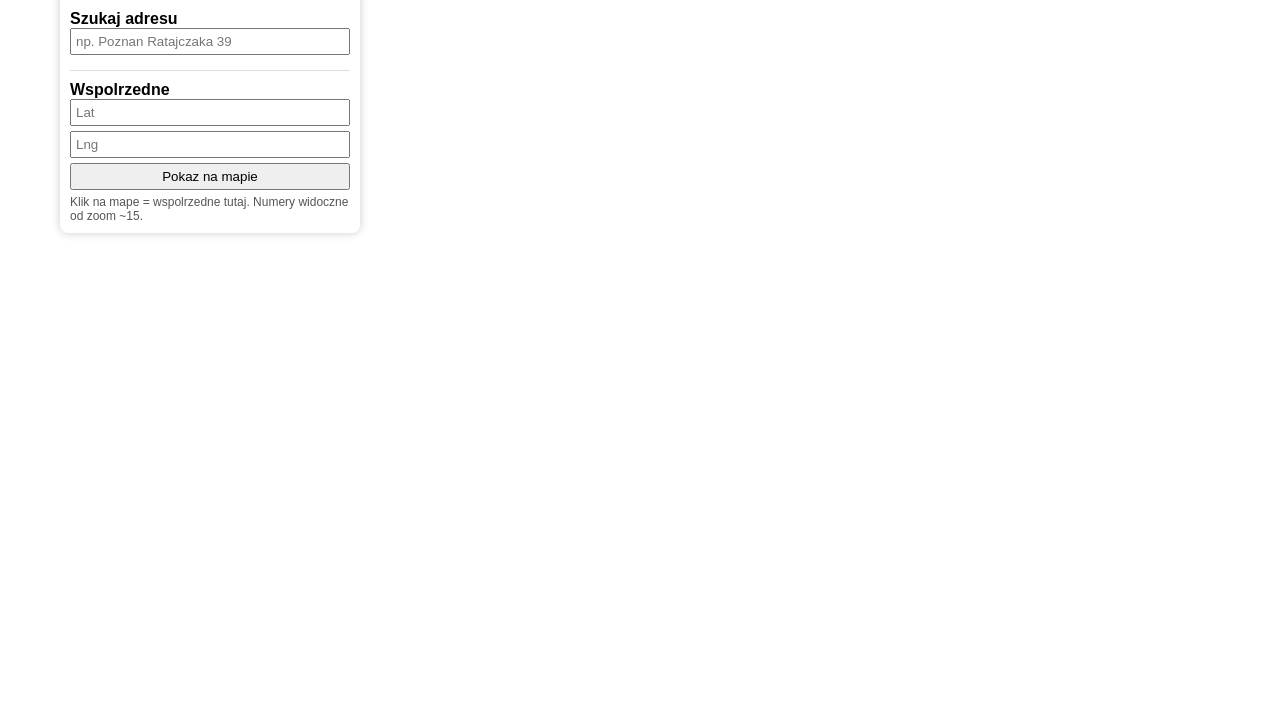
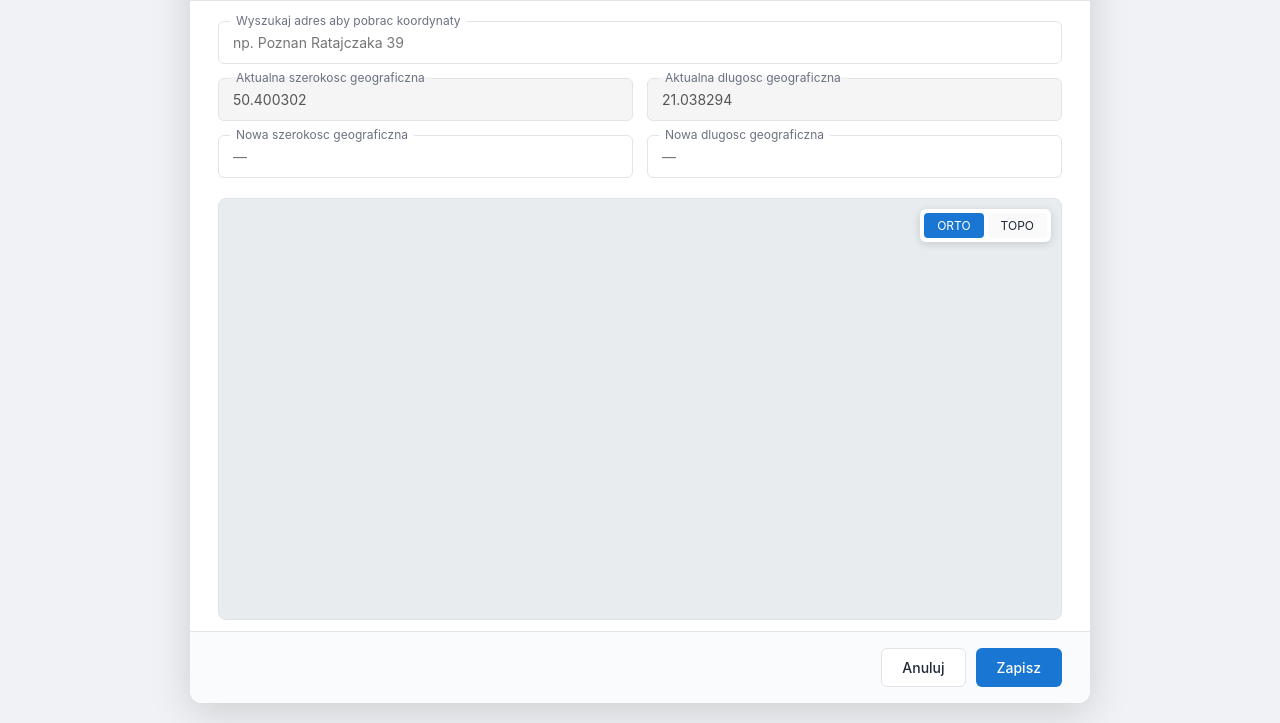
Before and after one commit to HugeAdamXXL/MapkaXXL, a plain HTML site: page index.html in a window 1280 px wide. Shown: the part 77-800 px from the top of the page. Drawn offline with Linux system fonts and the light colour scheme.

Commit message:
Update index.html

```diff
--- a/index.html
+++ b/index.html
@@ -2,40 +2,207 @@
 <html lang="pl">
 <head>
 <meta charset="UTF-8">
-<title>Mapa iMapLite — ORTO/TOPO + numery adresowe</title>
+<title>Lokalizacja na mapie</title>
 <style>
-body { margin:0; font-family: sans-serif; }
-#panel {
-    position: absolute; top: 10px; left: 60px;
-    z-index: 9999; background: white; padding: 10px;
-    border-radius: 8px; box-shadow: 0 0 10px rgba(0,0,0,0.2);
-    width: 280px;
+:root {
+    --bg: #f0f2f5;
+    --card: #ffffff;
+    --border: #e0e3e7;
+    --text: #1f2937;
+    --muted: #6b7280;
+    --primary: #1976d2;
+    --primary-hover: #1565c0;
+    --disabled: #f5f5f5;
 }
-#panel input[type="text"] { width: 100%; box-sizing: border-box; margin-bottom: 5px; padding: 4px; }
-#panel button { width: 100%; padding: 4px; cursor: pointer; }
-#panel hr { margin: 10px 0; border: none; border-top: 1px solid #ddd; }
+* { box-sizing: border-box; }
+body {
+    margin: 0;
+    font-family: -apple-system, BlinkMacSystemFont, "Segoe UI", Roboto, sans-serif;
+    background: var(--bg);
+    color: var(--text);
+    min-height: 100vh;
+    display: flex;
+    align-items: center;
+    justify-content: center;
+    padding: 20px;
+}
+
+/* === MODAL / KARTA === */
+.modal {
+    background: var(--card);
+    border-radius: 12px;
+    box-shadow: 0 10px 40px rgba(0,0,0,0.15);
+    width: 100%;
+    max-width: 900px;
+    display: flex;
+    flex-direction: column;
+    max-height: 95vh;
+    overflow: hidden;
+}
+.modal-header {
+    padding: 20px 28px 16px;
+    border-bottom: 1px solid var(--border);
+}
+.modal-header h2 {
+    margin: 0;
+    font-size: 18px;
+    font-weight: 600;
+}
+.modal-body {
+    padding: 20px 28px;
+    overflow-y: auto;
+}
+.modal-footer {
+    padding: 16px 28px;
+    border-top: 1px solid var(--border);
+    display: flex;
+    justify-content: flex-end;
+    gap: 10px;
+    background: #fafbfc;
+}
+
+/* === POLA FORMULARZA === */
+.field {
+    position: relative;
+    margin-bottom: 14px;
+}
+.field label {
+    position: absolute;
+    top: -8px; left: 12px;
+    background: var(--card);
+    padding: 0 6px;
+    font-size: 12px;
+    color: var(--muted);
+    pointer-events: none;
+}
+.field.disabled label { background: linear-gradient(180deg, var(--card) 50%, var(--disabled) 50%); }
+.field input {
+    width: 100%;
+    padding: 12px 14px;
+    font-size: 14px;
+    border: 1px solid var(--border);
+    border-radius: 6px;
+    background: var(--card);
+    font-family: inherit;
+    color: var(--text);
+}
+.field input:focus {
+    outline: none;
+    border-color: var(--primary);
+    box-shadow: 0 0 0 3px rgba(25,118,210,0.15);
+}
+.field input:disabled, .field input[readonly] {
+    background: var(--disabled);
+    color: #555;
+    cursor: not-allowed;
+}
+.field-row {
+    display: grid;
+    grid-template-columns: 1fr 1fr;
+    gap: 14px;
+}
+
+/* === SUGESTIE ADRESOWE === */
 #suggestions {
-    background: white; border: 1px solid #ccc;
-    max-height: 220px; overflow-y: auto;
-    display: none; margin-top: -5px; margin-bottom: 5px;
+    position: absolute;
+    top: 100%; left: 0; right: 0;
+    background: white;
+    border: 1px solid var(--border);
+    border-top: none;
+    border-radius: 0 0 6px 6px;
+    max-height: 240px;
+    overflow-y: auto;
+    z-index: 100;
+    display: none;
+    box-shadow: 0 4px 12px rgba(0,0,0,0.1);
 }
 #suggestions div {
-    padding: 5px 8px; cursor: pointer;
-    border-bottom: 1px solid #eee; font-size: 13px;
+    padding: 8px 12px;
+    cursor: pointer;
+    border-bottom: 1px solid #f0f0f0;
+    font-size: 13px;
 }
 #suggestions div:hover { background: #f0f6ff; }
-#suggestions .empty { color: #777; cursor: default; }
-#suggestions .err   { color: #900; cursor: default; }
-#info { font-size: 12px; color: #555; margin-top: 5px; }
-.basemap-row { display:flex; gap:6px; margin-bottom:6px; }
+#suggestions div:last-child { border-bottom: none; }
+#suggestions .empty, #suggestions .err, #suggestions .hint {
+    color: var(--muted);
+    cursor: default;
+    font-style: italic;
+}
+#suggestions .err { color: #c62828; }
+
+/* === MAPA === */
+.map-container {
+    position: relative;
+    margin-top: 6px;
+    border: 1px solid var(--border);
+    border-radius: 8px;
+    overflow: hidden;
+    background: #e8ecef;
+}
+imgp-map {
+    width: 100%;
+    height: 420px;
+    display: block;
+}
+.basemap-row {
+    position: absolute;
+    top: 10px; right: 10px;
+    z-index: 500;
+    display: flex;
+    gap: 4px;
+    background: white;
+    padding: 4px;
+    border-radius: 6px;
+    box-shadow: 0 2px 8px rgba(0,0,0,0.15);
+}
 .basemap-row label {
-    flex:1; text-align:center; font-size:12px;
-    padding:6px 0; border:1px solid #ccc; border-radius:4px;
-    cursor:pointer; background:#fafafa;
+    font-size: 12px;
+    padding: 4px 12px;
+    border-radius: 4px;
+    cursor: pointer;
+    background: #fafafa;
+    border: 1px solid transparent;
 }
-.basemap-row input { display:none; }
+.basemap-row input { display: none; }
 .basemap-row label:has(input:checked) {
-    background:#1976d2; border-color:#1976d2; color:white;
+    background: var(--primary);
+    color: white;
+}
+
+/* === BUTTONY === */
+.btn {
+    padding: 10px 20px;
+    font-size: 14px;
+    font-weight: 500;
+    border-radius: 6px;
+    cursor: pointer;
+    border: 1px solid transparent;
+    font-family: inherit;
+    transition: all 0.15s;
+}
+.btn-secondary {
+    background: white;
+    color: var(--text);
+    border-color: var(--border);
+}
+.btn-secondary:hover { background: #f5f5f5; }
+.btn-primary {
+    background: var(--primary);
+    color: white;
+}
+.btn-primary:hover { background: var(--primary-hover); }
+.btn-primary:disabled {
+    background: #ccc;
+    cursor: not-allowed;
+}
+
+/* === TŁO STRONY (opcjonalne) === */
+.page-hint {
+    position: fixed;
+    top: 10px; left: 10px;
+    font-size: 11px;
+    color: var(--muted);
 }
 </style>
 <script>
@@ -49,34 +216,67 @@ body { margin:0; font-family: sans-serif; }
 </head>
 <body>
 
-<div id="panel">
-    <b>Podklad</b>
+<div class="page-hint">Wersja standalone — makieta modala „Lokalizacja na mapie"</div>
+
+<div class="modal">
+    <div class="modal-header">
+        <h2>Lokalizacja na mapie</h2>
+    </div>
+
+    <div class="modal-body">
+        <!-- Wyszukiwarka adresu -->
+        <div class="field">
+            <label for="address">Wyszukaj adres aby pobrac koordynaty</label>
+            <input id="address" type="text" placeholder="np. Poznan Ratajczaka 39" autocomplete="off">
+            <div id="suggestions"></div>
+        </div>
+
+        <!-- Aktualne (readonly) -->
+        <div class="field-row">
+            <div class="field disabled">
+                <label for="latAktualny">Aktualna szerokosc geograficzna</label>
+                <input id="latAktualny" type="text" readonly value="50.400302">
+            </div>
+            <div class="field disabled">
+                <label for="lngAktualny">Aktualna dlugosc geograficzna</label>
+                <input id="lngAktualny" type="text" readonly value="21.038294">
+            </div>
+        </div>
+
+        <!-- Nowe (editable) -->
+        <div class="field-row">
+            <div class="field">
+                <label for="lat">Nowa szerokosc geograficzna</label>
+                <input id="lat" type="text" placeholder="—">
+            </div>
+            <div class="field">
+                <label for="lng">Nowa dlugosc geograficzna</label>
+                <input id="lng" type="text" placeholder="—">
+            </div>
+        </div>
+
+        <!-- Mapa z pływającym przełącznikiem podkładu -->
+        <div class="map-container">
             <div class="basemap-row">
                 <label><input type="radio" name="bm" value="G2:ORTO" checked><span>ORTO</span></label>
                 <label><input type="radio" name="bm" value="G2:TOPO"><span>TOPO</span></label>
             </div>
 
-    <hr>
-    <b>Szukaj adresu</b>
-    <input id="address" type="text" placeholder="np. Poznan Ratajczaka 39" autocomplete="off">
-    <div id="suggestions"></div>
-
-    <hr>
-    <b>Wspolrzedne</b>
-    <input id="lat" type="text" placeholder="Lat">
-    <input id="lng" type="text" placeholder="Lng">
-    <button onclick="ustawMarker()">Pokaz na mapie</button>
-    <div id="info">Klik na mape = wspolrzedne tutaj. Numery widoczne od zoom ~15.</div>
-</div>
-
             <imgp-map
                 id="mapa"
-    style="width:100%; height:100vh;"
                 zoom="10"
                 center="[52.4, 16.9]"
                 epsg="2180:G2"
                 basemap="G2:ORTO">
             </imgp-map>
+        </div>
+    </div>
+
+    <div class="modal-footer">
+        <button class="btn btn-secondary" onclick="anuluj()">Anuluj</button>
+        <button class="btn btn-primary" id="btnZapisz" onclick="zapisz()">Zapisz</button>
+    </div>
+</div>
 
 <script>
 document.addEventListener("WebComponentsReady", function() {
@@ -85,7 +285,7 @@ document.addEventListener("WebComponentsReady", function() {
     var marker = null;
     var crs2180 = map.options.crs;
 
-    // PRZELACZNIK PODKLADU
+    // === PRZELACZNIK PODKLADU ===
     document.querySelectorAll('input[name="bm"]').forEach(function(rb){
         rb.addEventListener('change', function(){
             if (!this.checked) return;
@@ -110,17 +310,14 @@ document.addEventListener("WebComponentsReady", function() {
           version:'1.1.1', crs:crs2180, attribution:'GUGiK - KIEG',
           opacity:0.85, keepBuffer:8, crossOrigin:true });
 
-    // ⭐ NUMERY ADRESOWE — KINA (publiczna usluga GUGiK)
     var numeryAdresowe = L.tileLayer.wms(KINA_URL,
         { layers:'prg-adresy', format:'image/png', transparent:true,
-          version:'1.1.1', crs:crs2180,
-          attribution:'GUGiK - Krajowa Integracja Numeracji Adresowej',
+          version:'1.1.1', crs:crs2180, attribution:'GUGiK - KINA',
           opacity:1.0, keepBuffer:8, crossOrigin:true });
 
     var ulice = L.tileLayer.wms(KINA_URL,
         { layers:'prg-ulice', format:'image/png', transparent:true,
-          version:'1.1.1', crs:crs2180,
-          attribution:'GUGiK - KINA (ulice)',
+          version:'1.1.1', crs:crs2180, attribution:'GUGiK - KINA',
           opacity:0.9, keepBuffer:8, crossOrigin:true });
 
     var graniceGmin = L.tileLayer.wms(PRG_BOUND,
@@ -133,49 +330,57 @@ document.addEventListener("WebComponentsReady", function() {
           version:'1.1.1', crs:crs2180, attribution:'Geoportal - PRG',
           opacity:0.7, keepBuffer:4, crossOrigin:true });
 
-    L.control.layers(
-        {},
-        {
+    L.control.layers({}, {
         "Dzialki + numery": dzialki,
         "Budynki (obrysy)": budynki,
         "Numery adresowe": numeryAdresowe,
         "Ulice (z nazwami)": ulice,
         "Granice gmin": graniceGmin,
         "Granice powiatow": granicePowiatow
-        },
-        { collapsed: false }
-    ).addTo(map);
+    }, { collapsed: true, position: 'topleft' }).addTo(map);
 
     dzialki.addTo(map);
     budynki.addTo(map);
-    numeryAdresowe.addTo(map);  // wlaczone domyslnie
+    numeryAdresowe.addTo(map);
 
-    // MARKER + FORMULARZ
-    function ustawMarkerNaMapie(lat, lng, popupTekst) {
+    // === Ustawianie startowe: wstaw marker w miejscu "aktualnym" ===
+    var latStart = parseFloat(document.getElementById("latAktualny").value);
+    var lngStart = parseFloat(document.getElementById("lngAktualny").value);
+    if (!isNaN(latStart) && !isNaN(lngStart)) {
+        marker = L.marker([latStart, lngStart]).addTo(map);
+        map.setView([latStart, lngStart], 17);
+    }
+
+    // === MARKER + KLIK MAPA ===
+    function ustawMarkerNaMapie(lat, lng, popupTekst, updateInputs) {
         lat = parseFloat(lat); lng = parseFloat(lng);
         if (isNaN(lat) || isNaN(lng)) { alert("Niepoprawne wspolrzedne!"); return; }
         if (marker) map.removeLayer(marker);
         marker = L.marker([lat, lng]).addTo(map);
-        marker.bindPopup(
-            popupTekst || ("Lat: " + lat.toFixed(6) + "<br>Lng: " + lng.toFixed(6))
-        ).openPopup();
+        if (popupTekst) marker.bindPopup(popupTekst).openPopup();
         map.setView([lat, lng], 17);
+        if (updateInputs !== false) {
+            document.getElementById("lat").value = lat.toFixed(6);
+            document.getElementById("lng").value = lng.toFixed(6);
+        }
     }
 
     map.on('click', function(e) {
-        document.getElementById("lat").value = e.latlng.lat.toFixed(6);
-        document.getElementById("lng").value = e.latlng.lng.toFixed(6);
         ustawMarkerNaMapie(e.latlng.lat, e.latlng.lng);
     });
 
-    window.ustawMarker = function() {
-        ustawMarkerNaMapie(
-            document.getElementById("lat").value,
-            document.getElementById("lng").value
-        );
-    };
+    // Reagowanie na ręczne wpisanie w pola "Nowe"
+    ["lat","lng"].forEach(function(id){
+        document.getElementById(id).addEventListener("change", function(){
+            var lat = parseFloat(document.getElementById("lat").value);
+            var lng = parseFloat(document.getElementById("lng").value);
+            if (!isNaN(lat) && !isNaN(lng)) {
+                ustawMarkerNaMapie(lat, lng, null, false);
+            }
+        });
+    });
 
-    // SZUKAJKA
+    // === SZUKAJKA ===
     var addressInput = document.getElementById("address");
     var suggestionsBox = document.getElementById("suggestions");
     var debounceTimer = null;
@@ -223,10 +428,7 @@ document.addEventListener("WebComponentsReady", function() {
         var lng = parseFloat(item.lon);
         if (isNaN(lat) || isNaN(lng)) { alert("Brak wspolrzednych"); return; }
         var krotki = item.display_name.split(",").slice(0, 3).join(", ");
-        var popis = "<b>" + krotki + "</b><br>"
-                  + "<small>" + lat.toFixed(6) + ", " + lng.toFixed(6) + "</small>";
-        document.getElementById("lat").value = lat.toFixed(6);
-        document.getElementById("lng").value = lng.toFixed(6);
+        var popis = "<b>Nowa lokalizacja</b><br><small>" + krotki + "</small>";
         ustawMarkerNaMapie(lat, lng, popis);
         suggestionsBox.style.display = "none";
         addressInput.value = krotki;
@@ -238,7 +440,34 @@ document.addEventListener("WebComponentsReady", function() {
         }
     });
 
-    console.log("iMapLite + KINA numery adresowe ready", map);
+    // === PRZYCISKI ===
+    window.anuluj = function() {
+        if (confirm("Anulowac zmiany?")) {
+            document.getElementById("lat").value = "";
+            document.getElementById("lng").value = "";
+            addressInput.value = "";
+            // przywroc marker na "aktualne"
+            var la = parseFloat(document.getElementById("latAktualny").value);
+            var ln = parseFloat(document.getElementById("lngAktualny").value);
+            if (!isNaN(la) && !isNaN(ln)) ustawMarkerNaMapie(la, ln, null, false);
+        }
+    };
+
+    window.zapisz = function() {
+        var lat = document.getElementById("lat").value;
+        var lng = document.getElementById("lng").value;
+        if (!lat || !lng) {
+            alert("Wskaz nowa lokalizacje na mapie lub wpisz wspolrzedne recznie.");
+            return;
+        }
+        alert("Zapisano nowe wspolrzedne:\n" + lat + ", " + lng
+            + "\n\n(W realnej aplikacji tu leci POST/PUT do backendu)");
+        // przenies "nowe" do "aktualnych"
+        document.getElementById("latAktualny").value = lat;
+        document.getElementById("lngAktualny").value = lng;
+    };
+
+    console.log("Lokalizacja na mapie — modal gotowy", map);
 });
 </script>
 </body>
```
Lines whose indentation alone changed are shown as unchanged.
